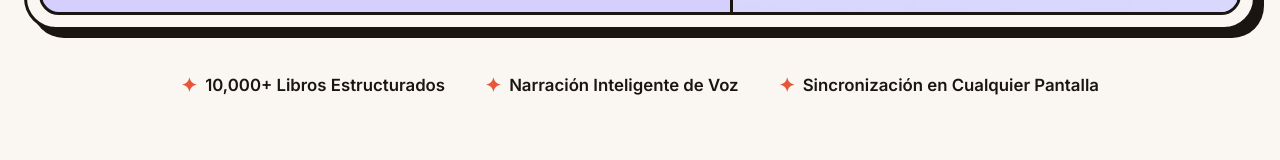
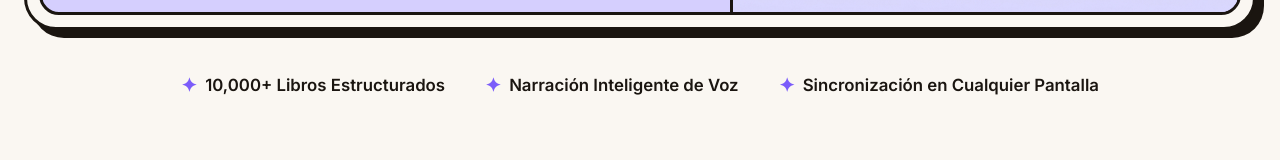
Before and after one commit to EgoBMZ/front_client, a Next.js app: page / in a window 1280 px wide. Shown: the part 628-788 px from the top of the page. Built offline with nearby package versions, Linux system fonts and the light colour scheme; no server answers; a web font is replaced by a local one.

Commit message:
refactor: update color palette to purple, remove HUD state, and refine narrator controls UI

```diff
--- a/app/globals.css
+++ b/app/globals.css
@@ -13,9 +13,9 @@
   --ink: #1A1510;
   --ink-light: #4A3F35;
   --ink-muted: #8C7B6E;
-  --coral: #E8563A;
-  --coral-light: #F4856D;
-  --coral-dark: #C43D24;
+  --coral: #7B5CFA;
+  --coral-light: #A592FF;
+  --coral-dark: #4C2EB3;
   --gold: #D4A853;
   --gold-light: #E8C070;
   --sage: #5B7E6B;
@@ -136,7 +136,7 @@ img { max-width: 100%; display: block; }
   transition: all var(--transition);
 }
 .nav-link:hover { color: var(--ink); background: var(--cream-dark); }
-.nav-link--active { color: var(--coral); background: rgba(232, 86, 58, 0.08); }
+.nav-link--active { color: var(--coral); background: rgba(123, 92, 250, 0.08); }
 
 .navbar-user {
   position: relative;
@@ -215,7 +215,7 @@ img { max-width: 100%; display: block; }
 }
 .dropdown-item:hover { background: var(--cream); }
 .dropdown-item--danger { color: var(--coral); }
-.dropdown-item--danger:hover { background: rgba(232, 86, 58, 0.06); }
+.dropdown-item--danger:hover { background: rgba(123, 92, 250, 0.06); }
 
 /* ─── Buttons ────────────────────────────────────────────────────── */
 .btn-primary {
@@ -276,25 +276,33 @@ img { max-width: 100%; display: block; }
   display: inline-flex; align-items: center; gap: 12px;
   padding: 12px 24px;
   background: var(--white);
-  border: 1px solid var(--border-strong);
-  border-radius: 100px;
+  border: 2px solid var(--ink);
+  border-radius: 12px;
   font-family: var(--font-sans);
-  font-size: 0.95rem; font-weight: 500;
+  font-size: 0.95rem; font-weight: 600;
   color: var(--ink);
   cursor: pointer;
   transition: all var(--transition);
-  box-shadow: var(--shadow-sm);
+  box-shadow: 3px 3px 0px var(--ink);
   min-width: 240px;
   justify-content: center;
 }
 .google-btn:hover {
-  box-shadow: var(--shadow-md);
-  border-color: rgba(26,21,16,0.25);
-  transform: translateY(-1px);
-}
-.google-btn:disabled { opacity: 0.65; cursor: not-allowed; transform: none; }
+  box-shadow: 5px 5px 0px var(--ink);
+  transform: translate(-2px, -2px);
+  background: var(--cream);
+}
+.google-btn:active {
+  box-shadow: 0px 0px 0px var(--ink);
+  transform: translate(3px, 3px);
+}
+.google-btn:disabled { opacity: 0.65; cursor: not-allowed; transform: none; box-shadow: none; }
 .google-btn--large { padding: 14px 32px; font-size: 1rem; min-width: 280px; }
-.google-icon { width: 20px; height: 20px; flex-shrink: 0; }
+.google-icon { width: 22px; height: 22px; flex-shrink: 0; }
+
+[data-theme='dark'] .google-btn:hover {
+  background: var(--cream-dark);
+}
 
 .login-error {
   font-size: 0.82rem;
@@ -654,6 +662,11 @@ img { max-width: 100%; display: block; }
   animation: fadeInUp 0.5s ease-out;
 }
 
+[data-theme='dark'] .login-card {
+  box-shadow: 6px 6px 0px var(--coral);
+  border-color: var(--border-strong);
+}
+
 .login-logo {
   font-family: var(--font-serif);
   font-size: 2rem;
@@ -767,7 +780,7 @@ img { max-width: 100%; display: block; }
 
 .books-grid {
   display: grid;
-  grid-template-columns: repeat(auto-fill, minmax(160px, 1fr));
+  grid-template-columns: repeat(auto-fill, minmax(190px, 1fr));
   gap: 32px 24px;
 }
 
@@ -1044,7 +1057,7 @@ img { max-width: 100%; display: block; }
 .toc-link--active {
   color: var(--coral);
   border-left-color: var(--coral);
-  background: rgba(232, 86, 58, 0.06);
+  background: rgba(123, 92, 250, 0.06);
   font-weight: 500;
 }
 
@@ -1105,9 +1118,9 @@ img { max-width: 100%; display: block; }
   cursor: pointer;
 }
 .doc-element:hover {
-  background: rgba(232, 86, 58, 0.03);
-}
-.doc-element--active { background: rgba(232, 86, 58, 0.05); }
+  background: rgba(123, 92, 250, 0.03);
+}
+.doc-element--active { background: rgba(123, 92, 250, 0.05); }
 
 .elem-heading1 {
   font-family: var(--font-serif);
@@ -1177,7 +1190,7 @@ img { max-width: 100%; display: block; }
   font-size: 0.875rem;
   margin-bottom: 20px;
 }
-.alert--error { background: rgba(232, 86, 58, 0.08); color: var(--coral-dark); border: 1px solid rgba(232, 86, 58, 0.2); }
+.alert--error { background: rgba(123, 92, 250, 0.08); color: var(--coral-dark); border: 1px solid rgba(123, 92, 250, 0.2); }
 .alert--success { background: rgba(91, 126, 107, 0.1); color: var(--sage); border: 1px solid rgba(91, 126, 107, 0.25); }
 
 /* ─── Animations ─────────────────────────────────────────────────── */
@@ -1229,8 +1242,8 @@ img { max-width: 100%; display: block; }
 }
 
 .narrator-bar--active {
-  border-top-color: rgba(232, 86, 58, 0.25);
-  box-shadow: 0 -4px 30px rgba(232, 86, 58, 0.05), var(--shadow-lg);
+  border-top-color: rgba(123, 92, 250, 0.25);
+  box-shadow: 0 -4px 30px rgba(123, 92, 250, 0.05), var(--shadow-lg);
 }
 
 /* Columna Izquierda: Info Libro/Capítulo */
@@ -1288,14 +1301,34 @@ img { max-width: 100%; display: block; }
   background: var(--cream-dark);
 }
 
+/* Fix specificity for play button in dark mode to ensure purple style is kept */
+[data-theme='dark'] .narrator-btn--play {
+  background: var(--coral);
+  color: #fff;
+  border: none;
+}
+[data-theme='dark'] .narrator-btn--play:hover {
+  background: var(--coral-dark);
+}
+[data-theme='dark'] .narrator-btn--playing {
+  background: var(--ink);
+  color: var(--white);
+}
+
+@keyframes playPulse {
+  0% { transform: scale(1); box-shadow: 0 0 0 0 rgba(123, 92, 250, 0.4); }
+  70% { transform: scale(1.08); box-shadow: 0 0 0 12px rgba(123, 92, 250, 0); }
+  100% { transform: scale(1); box-shadow: 0 0 0 0 rgba(123, 92, 250, 0); }
+}
+
 .narrator-btn:hover { background: var(--coral); color: #fff; transform: scale(1.05); }
-.narrator-btn--play { background: var(--coral); color: #fff; width: 44px; height: 44px; }
+.narrator-btn--play { background: var(--coral); color: #fff; width: 44px; height: 44px; transition: transform var(--transition), background-color var(--transition); border: none; }
 .narrator-btn--play:hover { background: var(--coral-dark); }
-.narrator-btn--playing { background: var(--ink); color: var(--white); }
+.narrator-btn--playing { background: var(--ink); color: var(--white); animation: playPulse 2s infinite cubic-bezier(0.4, 0, 0.2, 1); }
 .narrator-btn--playing:hover { background: var(--coral-dark); color: #fff; }
 .narrator-btn--settings { border-radius: 50%; width: 36px; height: 36px; background: transparent; box-shadow: none; }
 .narrator-btn--settings:hover { background: var(--border); color: var(--ink); transform: none; }
-.narrator-btn--settings-open { background: rgba(232, 86, 58, 0.1); color: var(--coral); }
+.narrator-btn--settings-open { background: rgba(123, 92, 250, 0.1); color: var(--coral); }
 
 /* Columna Derecha: Estadísticas */
 .narrator-stats-col {
@@ -1414,8 +1447,8 @@ img { max-width: 100%; display: block; }
   transition: all var(--transition);
   text-align: left;
 }
-.narrator-voice-btn:hover { border-color: var(--coral-light); color: var(--coral); background: rgba(232,86,58,0.04); }
-.narrator-voice-btn--active { border-color: var(--coral); background: rgba(232, 86, 58, 0.08); color: var(--coral); font-weight: 600; }
+.narrator-voice-btn:hover { border-color: var(--coral-light); color: var(--coral); background: rgba(123, 92, 250,0.04); }
+.narrator-voice-btn--active { border-color: var(--coral); background: rgba(123, 92, 250, 0.08); color: var(--coral); font-weight: 600; }
 
 .narrator-no-voices { font-size: 0.8rem; color: var(--ink-muted); font-style: italic; }
 
@@ -1438,8 +1471,8 @@ img { max-width: 100%; display: block; }
   text-align: center;
   letter-spacing: 0.01em;
 }
-.narrator-speed-btn:hover { border-color: var(--coral-light); color: var(--coral); background: rgba(232,86,58,0.04); }
-.narrator-speed-btn--active { border-color: var(--coral); background: rgba(232, 86, 58, 0.12); color: var(--coral); font-weight: 700; }
+.narrator-speed-btn:hover { border-color: var(--coral-light); color: var(--coral); background: rgba(123, 92, 250,0.04); }
+.narrator-speed-btn--active { border-color: var(--coral); background: rgba(123, 92, 250, 0.12); color: var(--coral); font-weight: 700; }
 
 /* Sentence-level highlighting during narration */
 .narrator-sentence {
@@ -1449,9 +1482,9 @@ img { max-width: 100%; display: block; }
   margin: 0 -2px;
 }
 .narrator-sentence--active {
-  background: rgba(232, 86, 58, 0.18);
-  color: var(--ink);
-  box-shadow: 0 1px 0 rgba(232, 86, 58, 0.4);
+  background: rgba(123, 92, 250, 0.18);
+  color: var(--ink);
+  box-shadow: 0 1px 0 rgba(123, 92, 250, 0.4);
 }
 
 /* ─── Responsive ─────────────────────────────────────────────────── */
@@ -1522,14 +1555,14 @@ img { max-width: 100%; display: block; }
   width: 46px;
   height: 46px;
   border-radius: 50%;
-  background: rgba(232, 86, 58, 0.08); /* light coral glow */
+  background: rgba(123, 92, 250, 0.08); /* light coral glow */
   color: var(--coral);
   margin-bottom: 10px;
   transition: all var(--transition);
 }
 
 [data-theme='dark'] .narrator-hud-icon {
-  background: rgba(232, 86, 58, 0.16);
+  background: rgba(123, 92, 250, 0.16);
   color: var(--coral-light);
 }
 
```
Also changed, not shown: app/read/[bookId]/page.js (+4 -52 lines).
